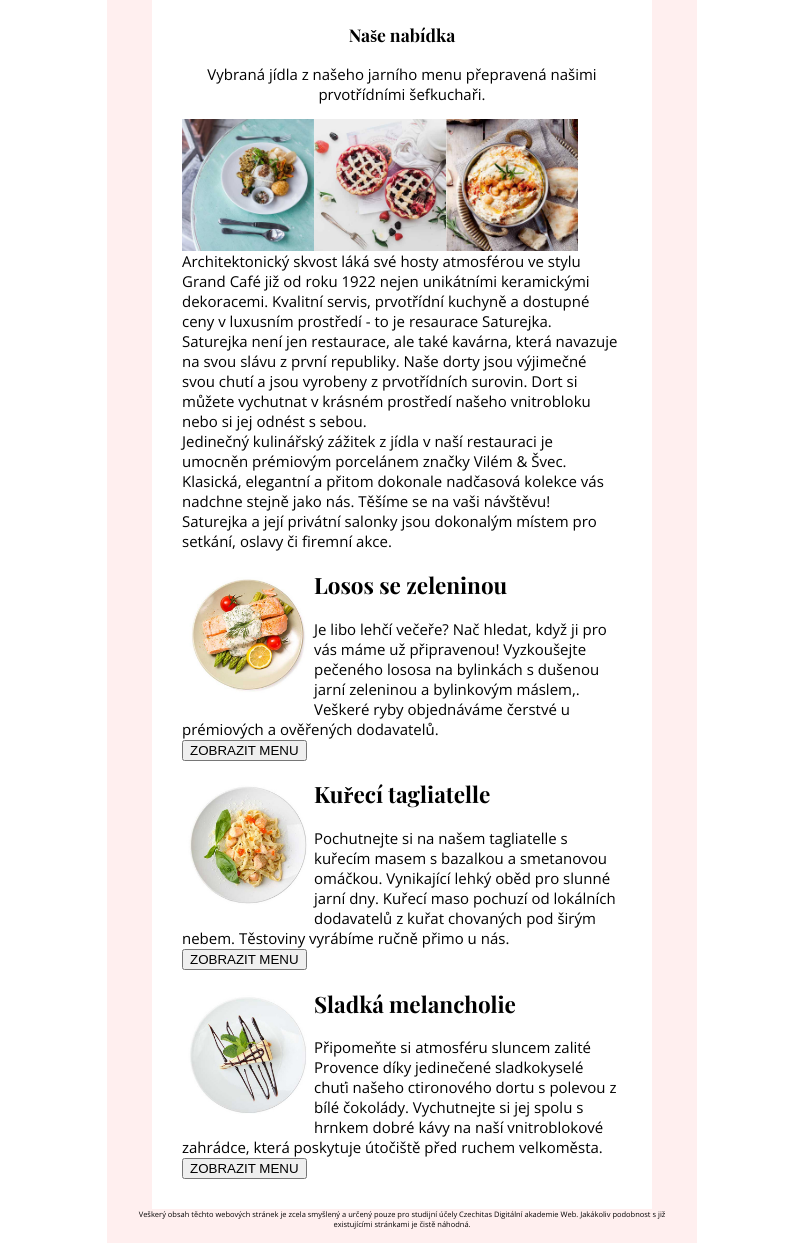
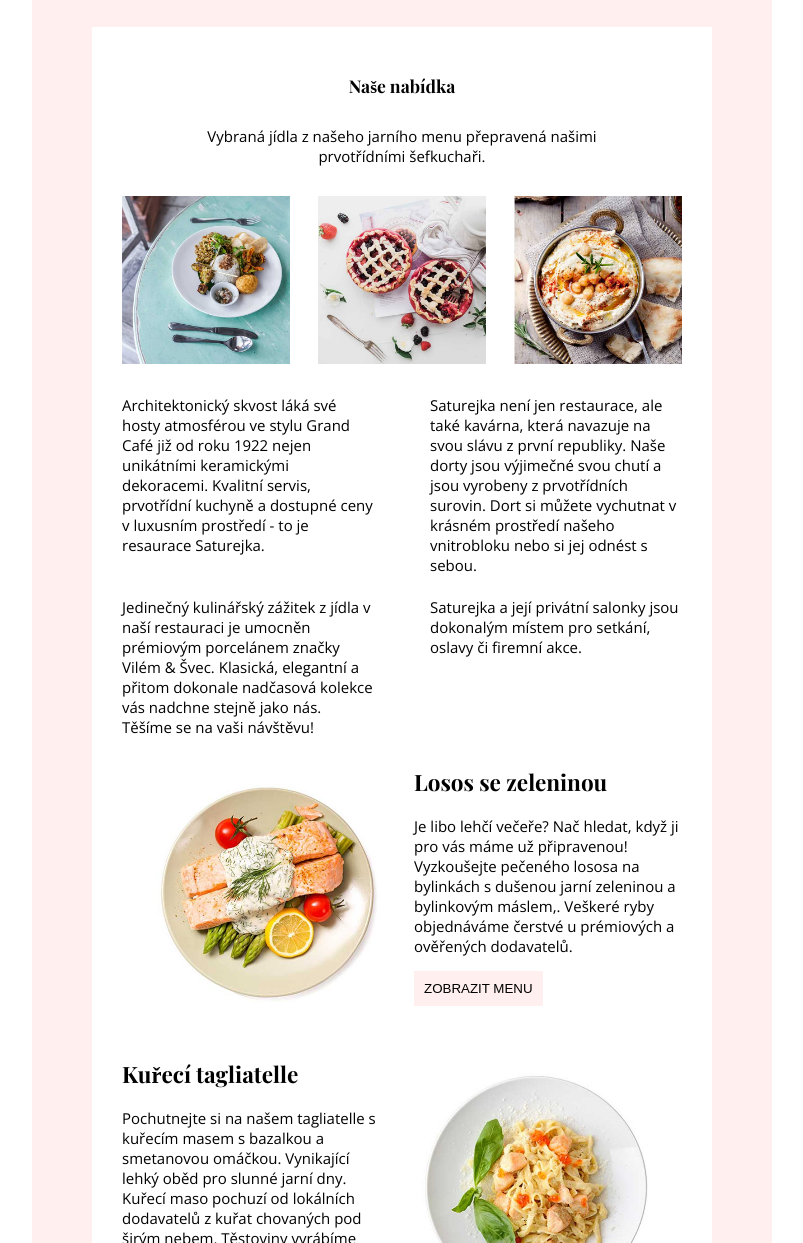
Before and after one commit to zladkaskazkina/restaurantSaturejka, a plain HTML site: page index.html in a window 1280 px wide. Shown: the part 196-1439 px from the top of the page, without its empty margins (238-1041 px from the left). Drawn offline with nearby package versions, Linux system fonts and the light colour scheme.

Commit message:
design changes

```diff
--- a/index.html
+++ b/index.html
@@ -10,7 +10,7 @@
     <main>
       <section class="logo-part">
         <img class="logo" src="logo.png" alt="logo" />
-        <p>
+        <p class="centering">
           Přijďte se potěšit naši chutnou a originální kuchyní v příjemném a
           milém prostředí.
         </p>
@@ -19,7 +19,7 @@
         <section class="title">
           <h1>Naše nabídka</h1>
 
-          <p>
+          <p class="centering">
             Vybraná jídla z našeho jarního menu přepravená našimi prvotřídními
             šefkuchaři.
           </p>
@@ -29,6 +29,7 @@
           <img src="img/home2.jpg" alt="druhe jidlo" />
           <img src="img/home3.jpg" alt="treti jidlo" />
         </div>
+        <section class="articles">
           <article>
             Architektonický skvost láká své hosty atmosférou ve stylu Grand Café
             již od roku 1922 nejen unikátními keramickými dekoracemi. Kvalitní
@@ -45,17 +46,19 @@
 
           <article>
             Jedinečný kulinářský zážitek z jídla v naší restauraci je umocněn
-          prémiovým porcelánem značky Vilém & Švec. Klasická, elegantní a přitom
-          dokonale nadčasová kolekce vás nadchne stejně jako nás. Těšíme se na
-          vaši návštěvu!
+            prémiovým porcelánem značky Vilém & Švec. Klasická, elegantní a
+            přitom dokonale nadčasová kolekce vás nadchne stejně jako nás.
+            Těšíme se na vaši návštěvu!
           </article>
 
           <article>
             Saturejka a její privátní salonky jsou dokonalým místem pro setkání,
             oslavy či firemní akce.
           </article>
-        <section class="losos">
-          <img class="float" src="img/dish1.jpg" alt="prvni jidlo" />
+        </section>
+
+        <section class="dishes losos">
+          <img class="float-left" src="img/dish1.jpg" alt="prvni jidlo" />
           <h2>Losos se zeleninou</h2>
           <article>
             Je libo lehčí večeře? Nač hledat, když ji pro vás máme už
@@ -66,7 +69,7 @@
           <button>ZOBRAZIT MENU</button>
         </section>
 
-        <section class="chicken">
+        <section class="dishes chicken">
           <img class="float" src="img/dish2.jpg" alt="druhe jidlo" />
           <h2>Kuřecí tagliatelle</h2>
           <article>
@@ -78,8 +81,8 @@
           <button>ZOBRAZIT MENU</button>
         </section>
 
-        <section class="sweet">
-          <img class="float" src="img/dish3.jpg" alt="treti jidlo" />
+        <section class="dishes sweet">
+          <img class="float-left" src="img/dish3.jpg" alt="treti jidlo" />
           <h2>Sladká melancholie</h2>
           <article>
             Připomeňte si atmosféru sluncem zalité Provence díky jedinečené
--- a/style.css
+++ b/style.css
@@ -12,9 +12,18 @@ h2 {
 }
 main {
   background-color: #ffefef;
-  width: 550px;
+  width: 700px;
   margin: 0 auto;
   padding: 20px;
+}
+img {
+  width: 30%;
+}
+/* Zahlavi - nazev */
+.logo-part {
+  margin: 0 auto;
+  padding: 30px;
+  width: 80%;
 }
 .logo {
   display: block;
@@ -31,19 +40,52 @@ main {
 .title {
   text-align: center;
 }
-p {
+.centering {
   text-align: center;
+  display: inline-block;
+  padding: 10px 50px;
+  margin: 0 auto;
 }
+/* O restaurace */
 .images-dishes {
+  margin: 20px 0;
   display: flex;
+
+  justify-content: space-between;
 }
-img {
-  width: 30%;
+.articles {
+  display: flex;
+  flex-wrap: wrap;
+  justify-content: space-between;
 }
+.articles article {
+  width: 45%;
+  margin: 2% 0;
+}
+
+/* Jidla z menu */
+.dishes {
+  overflow: auto;
+}
+.dishes img {
+  padding: 20px;
+  width: 45%;
+}
+.float-left {
+  float: left;
+}
+.float {
+  float: right;
+}
+button {
+  margin: 15px 0;
+  background-color: #ffefef;
+  border: none;
+  padding: 10px;
+}
+/* Footer */
 .footer {
+  padding: 10px 150px;
   font-size: 0.5em;
   text-align: center;
 }
-.float {
-  float: left;
-}
```
Lines whose indentation alone changed are shown as unchanged.
